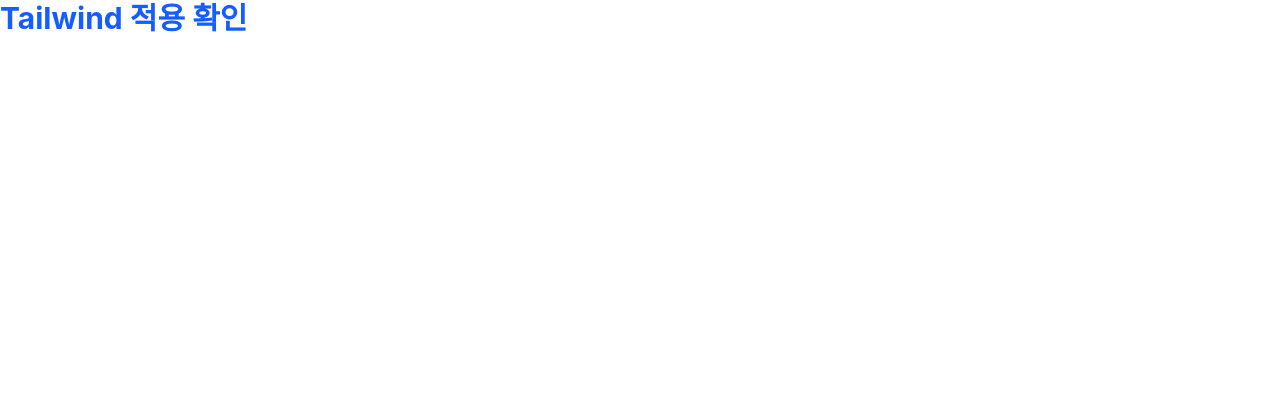
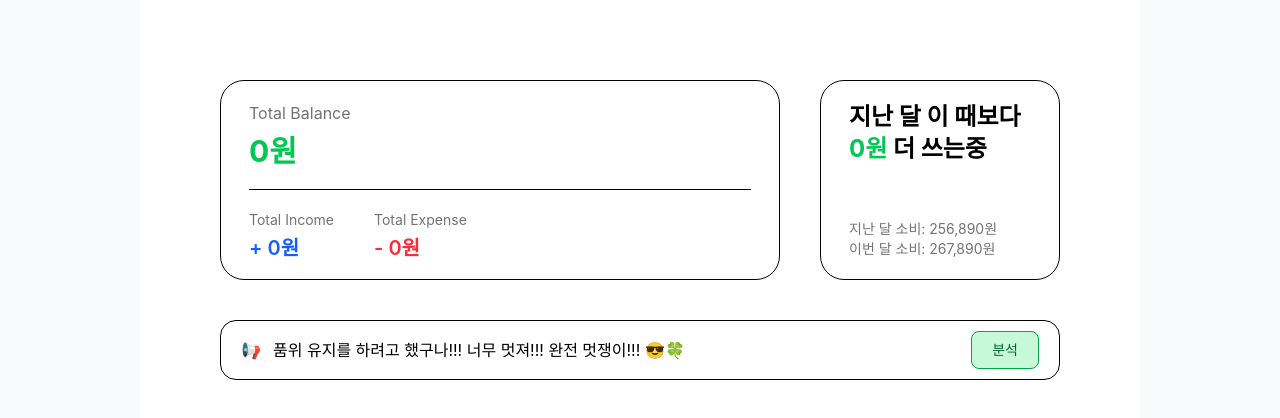
Before and after one commit to kb7-blackpink/Blackpink_AccountBook, a Vue app: page / in a window 1280 px wide. Before the commit this address had no page. Shown: the top 418 px of the page. Built offline with nearby package versions, Linux system fonts and the light colour scheme; data requests are answered from the project's data file.

Commit message:
feat: 상단 카드 3개 레이아웃 작업

```diff
--- /dev/null
+++ b/db.json
@@ -0,0 +1,148 @@
+{
+  "users": [
+    {
+      "id": "u-1",
+      "name": "박지민",
+      "email": "jimin@example.com",
+      "password": "1234",
+      "currentMode": "lucky",
+      "monthlyBudget": 500000,
+      "currencyUnit": "버터떡"
+    }
+  ],
+  "budget": [
+    {
+      "id": "1",
+      "userId": "u-1",
+      "date": "2026-04-07",
+      "type": "expense",
+      "title": "돈까스",
+      "category": "식비",
+      "amount": 12000,
+      "memo": "회사 앞 돈까스",
+      "reflection": ""
+    },
+    {
+      "id": "2",
+      "userId": "u-1",
+      "date": "2026-04-08",
+      "type": "expense",
+      "title": "티셔츠",
+      "category": "쇼핑",
+      "amount": 45000,
+      "memo": "지나치다 산 티셔츠",
+      "reflection": "집에 검은 티셔츠만 5개인데 또 샀네요. 다음부턴 옷장 열어보고 나오겠습니다."
+    },
+    {
+      "id": "3",
+      "userId": "u-1",
+      "date": "2026-04-10",
+      "type": "income",
+      "title": "4월 월급",
+      "category": "월급",
+      "amount": 2500000,
+      "memo": "회사 급여 입금",
+      "reflection": ""
+    },
+    {
+      "id": "4",
+      "userId": "u-1",
+      "date": "2026-04-11",
+      "type": "income",
+      "title": "엄마 용돈",
+      "category": "용돈",
+      "amount": 100000,
+      "memo": "엄마가 보내주심",
+      "reflection": ""
+    }
+  ],
+  "incomeCategory": [
+    { "id": "ic-1", "name": "월급", "icon": "💰" },
+    { "id": "ic-2", "name": "용돈", "icon": "🎁" },
+    { "id": "ic-3", "name": "이자", "icon": "📈" }
+  ],
+  "expenseCategory": [
+    { "id": "ec-1", "name": "식비", "icon": "🍚" },
+    { "id": "ec-2", "name": "교통비", "icon": "🚌" },
+    { "id": "ec-3", "name": "쇼핑", "icon": "🛍️" },
+    { "id": "ec-4", "name": "공과금", "icon": "🏠" },
+    { "id": "ec-5", "name": "유흥", "icon": "🎬" }
+  ],
+  "periodicExpense": [
+    {
+      "id": "p-1",
+      "userId": "u-1",
+      "day": 1,
+      "name": "월세",
+      "amount": 400000,
+      "category": "공과금",
+      "cycle": "monthly",
+      "active": true
+    },
+    {
+      "id": "p-2",
+      "userId": "u-1",
+      "day": 15,
+      "name": "넷플릭스",
+      "amount": 17000,
+      "category": "유흥",
+      "cycle": "monthly",
+      "active": true
+    }
+  ],
+  "exchangeRates": [
+    { "id": "ex-1", "name": "버터떡", "rate": 4000 },
+    { "id": "ex-2", "name": "쫀쿠", "rate": 2500 }
+  ],
+
+  "messages": [
+    {
+      "id": "msg-1",
+      "screen": "home",
+      "feature": "monthlyComparison",
+      "condition": "less",
+      "mode": "lucky",
+      "text": "지난달보다 덜 쓰는 중! 아주 좋아요!"
+    },
+    {
+      "id": "msg-2",
+      "screen": "home",
+      "feature": "monthlyComparison",
+      "condition": "less",
+      "mode": "unlucky",
+      "text": "덜 쓰긴 했네. 아직 부족해, 더 아껴써야 해."
+    },
+    {
+      "id": "msg-3",
+      "screen": "home",
+      "feature": "monthlyComparison",
+      "condition": "more",
+      "mode": "lucky",
+      "text": "지난달보다 조금 더 쓰는 중이지만, 흐름을 알고 있다는 게 중요해요!"
+    },
+    {
+      "id": "msg-4",
+      "screen": "home",
+      "feature": "monthlyComparison",
+      "condition": "more",
+      "mode": "unlucky",
+      "text": "지난달 이때보다 더 쓰는 중. 너 돈 많아!?"
+    },
+    {
+      "id": "msg-5",
+      "screen": "home",
+      "feature": "monthlyComparison",
+      "condition": "same",
+      "mode": "lucky",
+      "text": "지난달과 비슷한 흐름이에요. 잘 유지하고 있네요!"
+    },
+    {
+      "id": "msg-6",
+      "screen": "home",
+      "feature": "monthlyComparison",
+      "condition": "same",
+      "mode": "unlucky",
+      "text": "지난달이랑 비슷하네. 더 줄일 생각은 없어요?"
+    }
+  ]
+}
--- a/src/App.vue
+++ b/src/App.vue
@@ -1,7 +1,12 @@
-<script setup></script>
+<script setup>
+import { RouterView } from 'vue-router';
+</script>
 
 <template>
-  <h1 class="text-3xl font-bold text-blue-600">Tailwind 적용 확인</h1>
+  <div class="w-full min-h-dvh bg-gray-50">
+    <!-- <Header /> -->
+    <RouterView />
+  </div>
 </template>
 
 <style scoped></style>
--- /dev/null
+++ b/src/pages/Home.vue
@@ -0,0 +1,79 @@
+<template>
+  <div class="w-250 mx-auto bg-white min-h-dvh">
+    <div class="p-20 flex flex-col gap-10">
+      <div class="flex justify-center gap-10">
+        <div
+          class="h-50 border rounded-3xl flex-1 px-7 py-5 flex flex-col justify-between gap-5"
+        >
+          <div class="pb-5 border-b">
+            <p class="text-md text-neutral-500 pb-2">Total Balance</p>
+            <p class="font-bold text-3xl text-green-500">
+              {{ summary.totalBalance }}
+            </p>
+          </div>
+
+          <div class="flex gap-10">
+            <div>
+              <p class="text-sm text-neutral-500 pb-1">Total Income</p>
+              <p class="font-semibold text-xl text-blue-600">
+                + {{ summary.totalIncome }}
+              </p>
+            </div>
+
+            <div>
+              <p class="text-sm text-neutral-500 pb-1">Total Expense</p>
+              <p class="font-semibold text-xl text-red-500">
+                - {{ summary.totalExpense }}
+              </p>
+            </div>
+          </div>
+        </div>
+        <div
+          class="w-60 h-50 border rounded-3xl px-7 py-5 flex flex-col justify-between"
+        >
+          <div>
+            <p class="font-bold text-2xl">
+              지난 달 이 때보다 <br />
+              <span class="text-green-500"
+                >{{ summary.diff.toLocaleString() }}원</span
+              >
+              더 쓰는중
+            </p>
+          </div>
+          <div>
+            <p class="text-neutral-500 text-sm">지난 달 소비: 256,890원</p>
+            <p class="text-neutral-500 text-sm">이번 달 소비: 267,890원</p>
+          </div>
+        </div>
+      </div>
+      <div
+        class="h-15 border rounded-2xl px-5 py-5 flex items-center justify-between gap-3"
+      >
+        <div class="flex items-center gap-3">
+          <p>📢</p>
+          <p>품위 유지를 하려고 했구나!!! 너무 멋져!!! 완전 멋쟁이!!! 😎🍀</p>
+        </div>
+        <button
+          class="bg-green-200/80 border border-green-600 text-green-800 px-5 py-2 rounded-lg text-sm cursor-pointer"
+        >
+          분석
+        </button>
+      </div>
+    </div>
+  </div>
+</template>
+
+<script setup>
+import { useBudgetStore } from '@/stores/budget';
+import { onMounted } from 'vue';
+
+const budgetStore = useBudgetStore();
+
+onMounted(() => {
+  budgetStore.fetchTransaction();
+});
+
+const summary = budgetStore.summary;
+</script>
+
+<style scoped></style>
--- a/src/router/index.js
+++ b/src/router/index.js
@@ -1,8 +1,8 @@
-import { createRouter, createWebHistory } from 'vue-router'
+import { createRouter, createWebHistory } from 'vue-router';
 
 const router = createRouter({
   history: createWebHistory(import.meta.env.BASE_URL),
-  routes: [],
-})
+  routes: [{ path: '/', component: () => import('@/pages/Home.vue') }],
+});
 
-export default router
+export default router;
--- /dev/null
+++ b/src/stores/budget.js
@@ -0,0 +1,69 @@
+import { defineStore } from 'pinia';
+import { computed, ref } from 'vue';
+
+export const useBudgetStore = defineStore('budget', () => {
+  const transaction = ref([]);
+
+  const summary = computed(() => {
+    const now = new Date();
+    const currentMonth = now.getMonth();
+    const currentYear = now.getFullYear();
+
+    const totalIncome = transaction.value
+      .filter((t) => t.type === 'income')
+      .reduce((sum, t) => sum + t.amount, 0);
+
+    const totalExpense = transaction.value
+      .filter((t) => t.type === 'expense')
+      .reduce((sum, t) => sum + t.amount, 0);
+
+    // 이번 달 지출 계산
+    const thisMonthExpense = transaction.value
+      .filter((t) => {
+        const d = new Date(t.date);
+        return (
+          t.type === 'expense' &&
+          d.getMonth() === currentMonth &&
+          d.getFullYear() === currentYear
+        );
+      })
+      .reduce((sum, t) => sum + t.amount, 0);
+
+    const lastMonthExpense = transaction.value
+      .filter((t) => {
+        const d = new Date(t.date);
+        const lastM = currentMonth === 0 ? 11 : currentMonth - 1;
+        const lastY = currentMonth === 0 ? currentYear - 1 : currentYear;
+        return (
+          t.type === 'expense' &&
+          d.getMonth() === lastM &&
+          d.getFullYear() === lastY
+        );
+      })
+      .reduce((sum, t) => sum + t.amount, 0);
+
+    const diff = thisMonthExpense - lastMonthExpense;
+
+    return {
+      totalBalance: (totalIncome - totalExpense).toLocaleString() + '원', // 총 잔액
+      totalIncome: totalIncome.toLocaleString() + '원',
+      totalExpense: totalExpense.toLocaleString() + '원',
+      thisMonthExpense,
+      lastMonthExpense,
+      diff,
+    };
+  });
+
+  async function fetchTransaction() {
+    const res = await fetch('http://localhost:3000/budget');
+    transaction.value = await res.json();
+  }
+
+  console.log(transaction.value);
+
+  return {
+    transaction,
+    summary,
+    fetchTransaction,
+  };
+});
--- /dev/null
+++ b/src/stores/user.js
@@ -0,0 +1,26 @@
+import { defineStore } from 'pinia';
+import { computed, ref } from 'vue';
+
+export default useUserStore = defineStore('user', () => {
+  const user = ref(null);
+
+  const currentMode = computed(() => user.value?.currentMode || 'lucky');
+  const monthlyBudget = computed(() => user.value?.monthlyBudget || 0);
+
+  async function fetchUser() {
+    const res = await fetch('http://localhost:3000/users/1');
+    user.value = res.json();
+  }
+
+  function setMode(mode) {
+    user.value.currentMode = mode;
+  }
+
+  return {
+    user,
+    currentMode,
+    monthlyBudget,
+    fetchUser,
+    setMode,
+  };
+});
```
